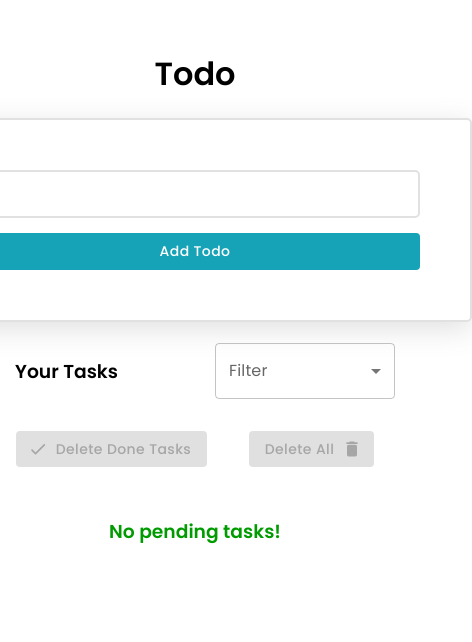
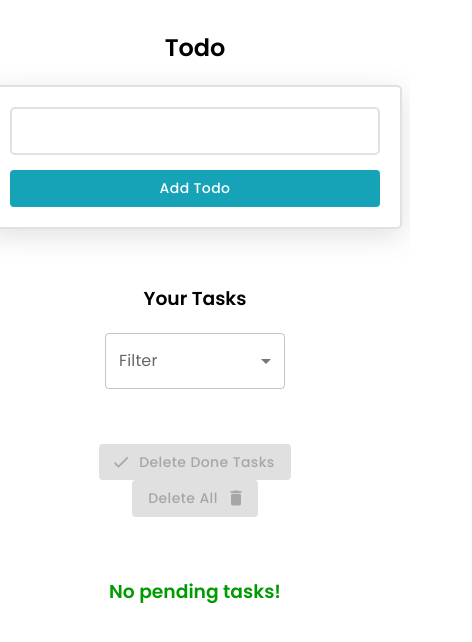
Before and after one commit to velan19122003/todoApp-React, a React app: page / in a window 390 px wide. Shown: the whole page, 472 px wide, since content can reach past the window. Built offline with nearby package versions, Linux system fonts and the light colour scheme.

Commit message:
Update style.css

```diff
--- a/src/assets/css/style.css
+++ b/src/assets/css/style.css
@@ -68,7 +68,6 @@ h3 {
   width: 480px;
   background-color: aliceblue;
   display: flex;
-
   flex-direction: column;
   align-items: center;
   border-radius: 10px;
@@ -78,7 +77,6 @@ h3 {
   padding-left: 22px;
   padding-right: 22px;
   margin-bottom: 10px;
-
   border-radius: 5px;
   width: 440px;
   border: 2px solid;
@@ -116,7 +114,6 @@ h3 {
   flex-direction: column;
   background-color: white;
   gap: 10px;
-  /* border: 1px solid black; */
 }
 
 .closeIcon {
@@ -170,7 +167,6 @@ h3 {
 .deleteBtns {
   display: flex;
   justify-content: space-around;
-  /* background-color: black; */
   width: 400px;
   padding: 10px;
   margin-bottom: 20px;
@@ -185,3 +181,56 @@ h3 {
 .deleteBtns button:hover {
   cursor: "pointer";
 }
+
+/* Media Queries */
+@media screen and (max-width: 768px) {
+  .container,
+  .tasks,
+  .filterbox,
+  .deleteBtns {
+    width: 90%;
+    padding: 20px;
+  }
+
+  .tasks li {
+    width: 100%;
+  }
+
+  .PopUp {
+    width: 90%;
+    right: 5%;
+    bottom: 5%;
+  }
+
+  #root {
+    padding-top: 30px;
+  }
+}
+
+@media screen and (max-width: 480px) {
+  h1 {
+    font-size: 1.5rem;
+  }
+
+  .container,
+  .tasks {
+    width: 95%;
+  }
+
+  .tasks li {
+    flex-direction: column;
+    padding: 10px;
+  }
+
+  .filterbox,
+  .deleteBtns {
+    flex-direction: column;
+    align-items: center;
+    width: 100%;
+  }
+
+  .PopUp {
+    width: 95%;
+    padding: 10px;
+  }
+}
```
